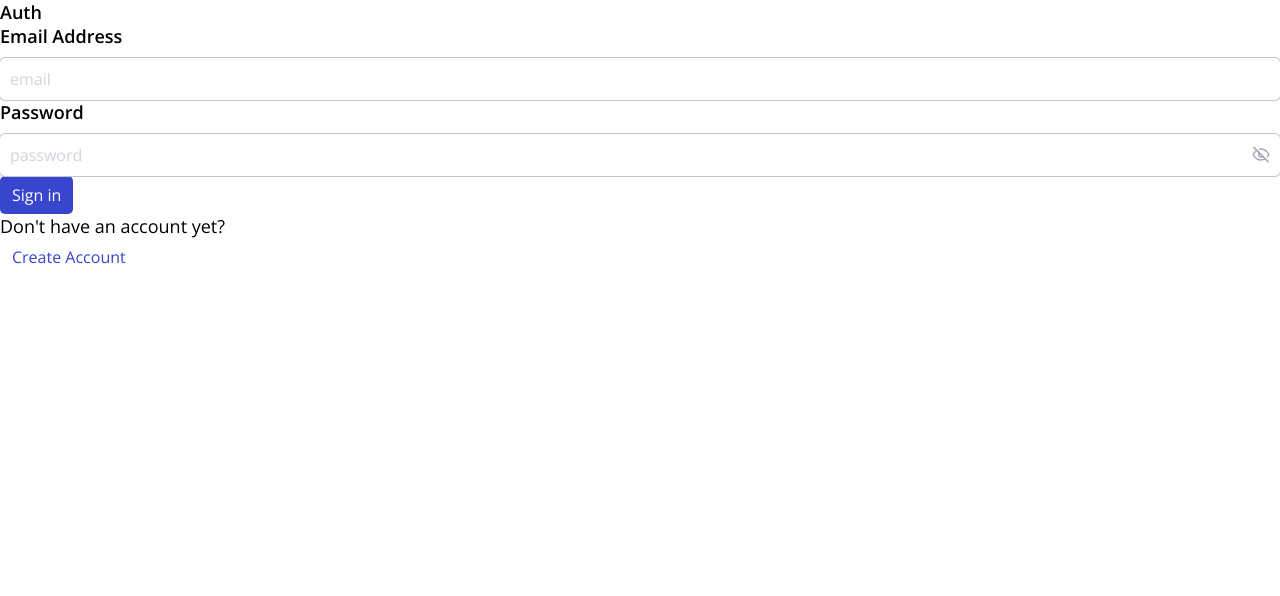
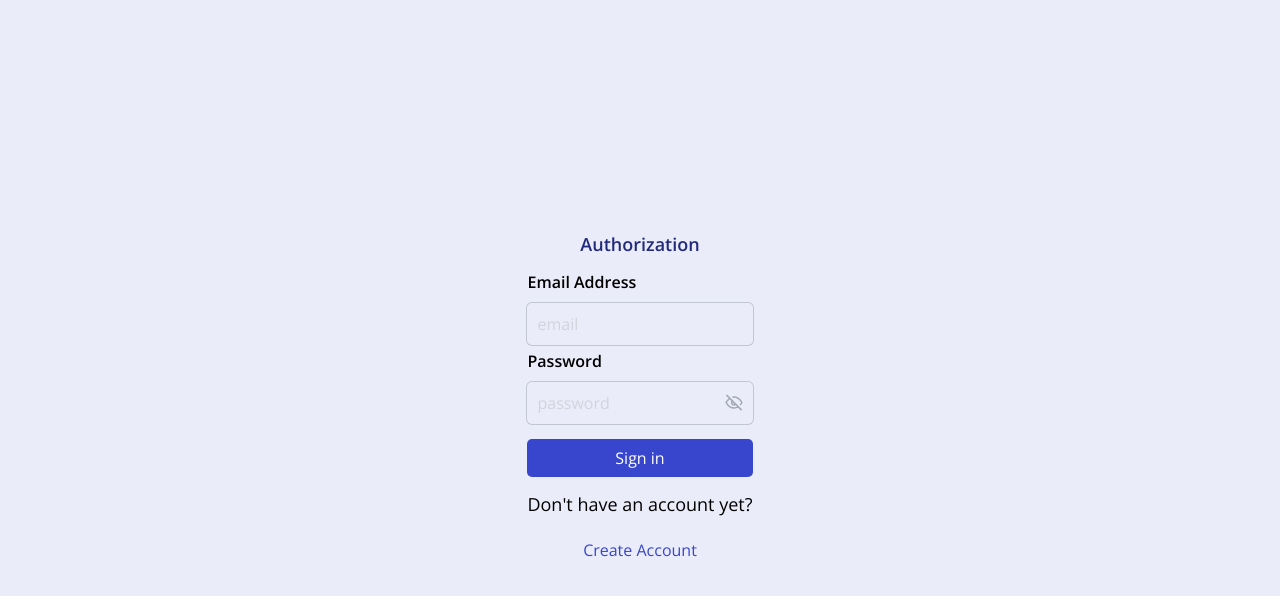
Before and after one commit to bemyexe/auth-react-firebase, a React (Vite) app: page /auth in a window 1280 px wide. Shown: the top 596 px of the page. Built offline with nearby package versions, Linux system fonts and the light colour scheme; no server answers.

Commit message:
feature(authpage): added adaptive layout

```diff
--- a/src/app/components/shared/input/Input.tsx
+++ b/src/app/components/shared/input/Input.tsx
@@ -3,7 +3,7 @@ import classnames from "classnames";
 import { v4 as uuidv4 } from "uuid";
 
 import "./Input.scss";
-import { TextLSemibold } from "../typography/Typography";
+import { TextMSemibold } from "../typography/Typography";
 import { Icons } from "../icon/enum/icon-enum";
 import { Icon } from "../icon/Icon";
 
@@ -33,7 +33,7 @@ const Input: React.FC<InputProps> = ({
   return (
     <div className="input-component">
       <label htmlFor={uniqueId} className="input-title">
-        <TextLSemibold>{title}</TextLSemibold>
+        <TextMSemibold>{title}</TextMSemibold>
       </label>
       <div className={classnames("input-field", { disabled })}>
         <input
--- /dev/null
+++ b/src/app/pages/authpage/AuthPage.scss
@@ -0,0 +1,22 @@
+.auth-component {
+  background-color: var(--blue-25);
+  width: 100vw;
+  height: 100vh;
+  display: flex;
+  justify-content: center;
+  align-items: center;
+  .auth-content {
+    display: flex;
+    flex-direction: column;
+    gap: 5px;
+    .auth-title {
+      display: flex;
+      justify-content: center;
+      padding: 10px;
+      color: var(--blue-700);
+    }
+    .auth-button {
+      margin: 10px 0;
+    }
+  }
+}
--- a/src/app/pages/authpage/AuthPage.tsx
+++ b/src/app/pages/authpage/AuthPage.tsx
@@ -9,6 +9,8 @@ import {
   TextLSemibold,
 } from "../../components/shared/typography/Typography";
 import { useAppDispatch } from "../../hooks/redux-hooks";
+
+import "./AuthPage.scss";
 
 const Authpage = () => {
   const [email, setEmail] = useState("");
@@ -34,8 +36,9 @@ const Authpage = () => {
   };
 
   return (
-    <>
-      <TextLSemibold>Auth</TextLSemibold>
+    <div className="auth-component">
+      <div className="auth-content">
+        <TextLSemibold className="auth-title">Authorization</TextLSemibold>
         <Input
           title="Email Address"
           value={email}
@@ -53,6 +56,7 @@ const Authpage = () => {
           onClick={() => handleLogin(email, pass)}
           children={"Sign in"}
           title={"Sign in"}
+          className="auth-button"
         />
         <TextLLight>Don't have an account yet?</TextLLight>
         <Button
@@ -60,8 +64,10 @@ const Authpage = () => {
           onClick={() => {}}
           children={<Link to="/signup">Create Account</Link>}
           title="create account"
+          className="auth-button"
         />
-    </>
+      </div>
+    </div>
   );
 };
 
```
Lines whose indentation alone changed are shown as unchanged.
